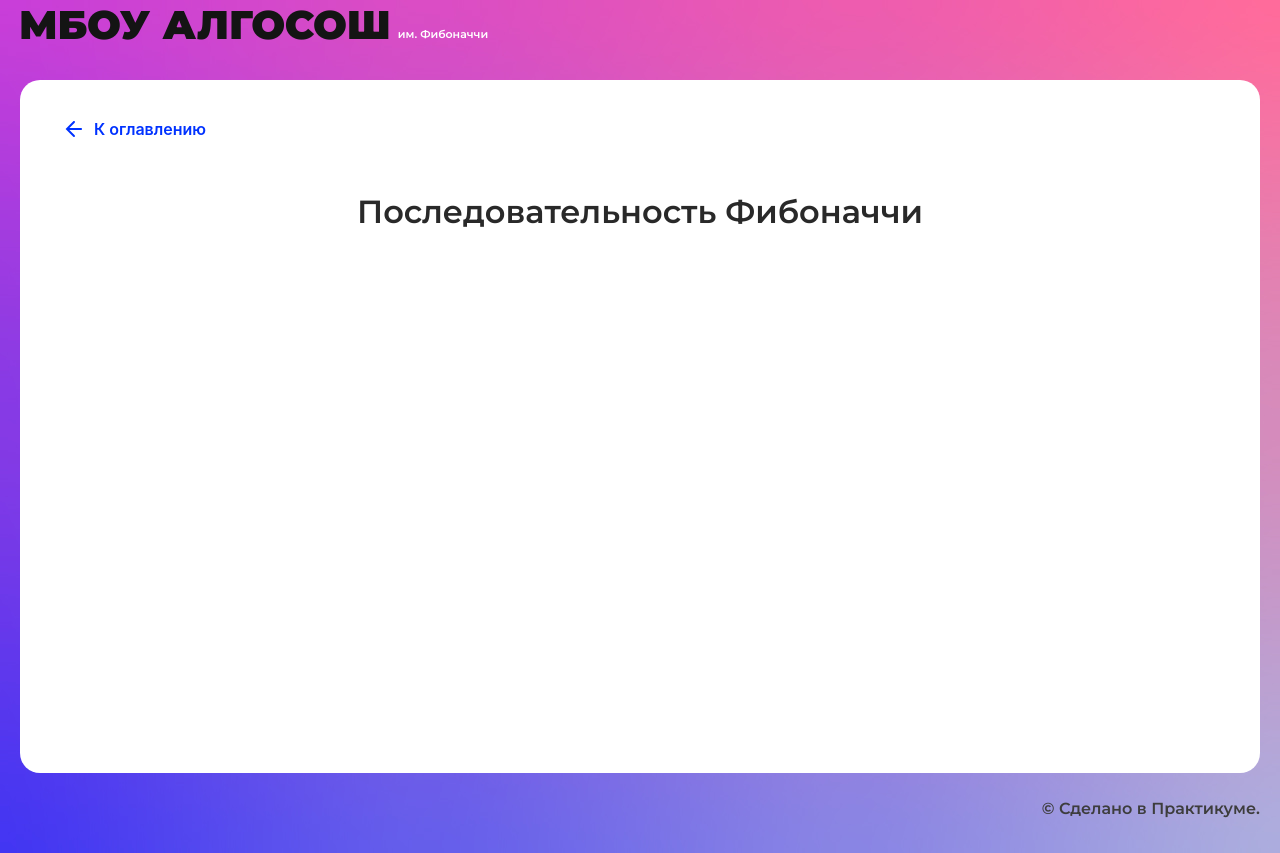
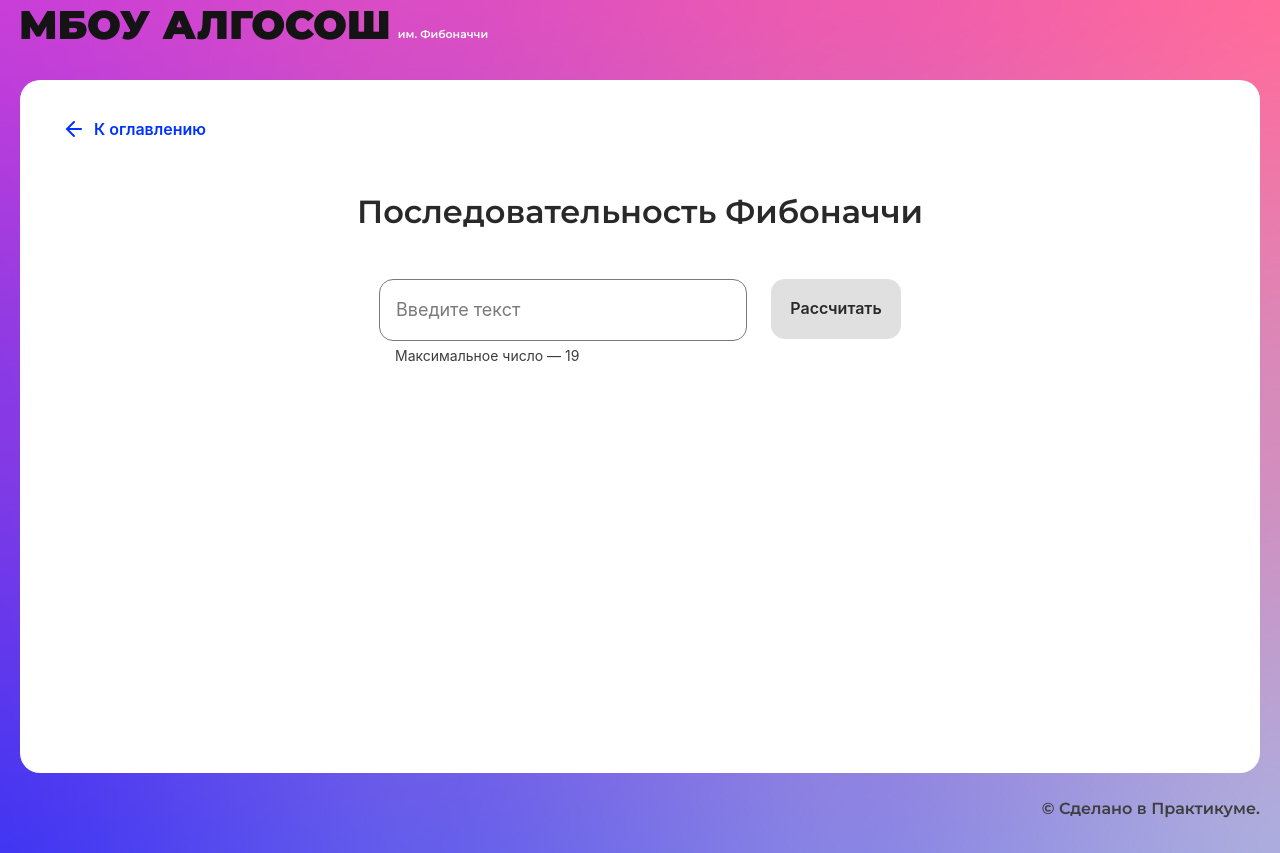
Before and after one commit to AlexeyNewDeveloper/algososh, a React (Create React App) app: page /fibonacci in a window 1280 px wide. Built offline with nearby package versions, Linux system fonts and the light colour scheme.

Commit message:
Сделал последовательность фибоначчи

```diff
--- /dev/null
+++ b/src/components/fibonacci-page/fibonacci-page.module.css
@@ -0,0 +1,22 @@
+.wrap {
+  display: flex;
+  align-items: center;
+  flex-direction: column;
+}
+
+.content {
+  display: flex;
+  width: 100%;
+  max-width: 522px;
+  box-sizing: border-box;
+}
+
+.result_box {
+  display: grid;
+  grid-template-rows: auto;
+  grid-template-columns: repeat(10, 1fr);
+  row-gap: 78px;
+  column-gap: 16px;
+  margin-top: 48px;
+  max-width: 944px;
+}
--- a/src/components/fibonacci-page/fibonacci-page.tsx
+++ b/src/components/fibonacci-page/fibonacci-page.tsx
@@ -1,10 +1,92 @@
 import React from "react";
+import styles from "./fibonacci-page.module.css";
 import { SolutionLayout } from "../ui/solution-layout/solution-layout";
+import { Input } from "../ui/input/input";
+import { Button } from "../ui/button/button";
+import { useForm } from "../../hooks/useForm";
+import { Circle } from "../ui/circle/circle";
 
 export const FibonacciPage: React.FC = () => {
+  const [clickButton, setClickButton] = React.useState<boolean>(false);
+  const [loading, setLoading] = React.useState<boolean>(false);
+  const [arrayText, setArrayText] = React.useState<{
+    displayedTextArray: Array<number>;
+  }>({
+    displayedTextArray: [],
+  });
+  const { values, handleChange } = useForm<{
+    number: string | null;
+  }>({
+    number: null,
+  });
+
+  const delayFibIter = (displayedArr: number[], ms: number) =>
+    new Promise((resolve, reject) => {
+      setTimeout(() => {
+        setArrayText({
+          displayedTextArray: displayedArr,
+        });
+        resolve(true);
+      }, ms);
+    });
+
+  async function fibIterative(n: number) {
+    let arr: number[] = [1, 1];
+    let displayedArr: number[] = [];
+    for (let i = 2; i < n + 1; i++) {
+      arr.push(arr[i - 2] + arr[i - 1]);
+    }
+    for (let i = 0; i < arr.length; i++) {
+      displayedArr.push(arr[i]);
+      await delayFibIter(displayedArr, 500);
+    }
+    setLoading(false);
+  }
+
+  const onClickButton = () => {
+    setArrayText({
+      displayedTextArray: [],
+    });
+    setClickButton(true);
+    setLoading(true);
+    fibIterative(Number(values.number));
+  };
+
   return (
     <SolutionLayout title="Последовательность Фибоначчи">
-
+      <div className={styles.wrap}>
+        <div className={styles.content}>
+          <Input
+            name="number"
+            onChange={(e) => {
+              handleChange(e);
+            }}
+            max={19}
+            isLimitText={true}
+            type="number"
+            extraClass="mr-12"
+          />
+          <Button
+            isLoader={loading}
+            disabled={
+              !values.number ||
+              !Number(values.number) ||
+              Number(values.number) > 19
+            }
+            onClick={onClickButton}
+            text="Рассчитать"
+          />
+        </div>
+        {clickButton && (
+          <div className={styles.result_box}>
+            {arrayText.displayedTextArray.map((number, index, arr) => {
+              return (
+                <Circle key={index} letter={String(number)} index={index} />
+              );
+            })}
+          </div>
+        )}
+      </div>
     </SolutionLayout>
   );
 };
--- a/src/components/string/string.tsx
+++ b/src/components/string/string.tsx
@@ -8,7 +8,6 @@ import { Button } from "../ui/button/button";
 import { useForm } from "../../hooks/useForm";
 import { Circle } from "../ui/circle/circle";
 import { ElementStates } from "../../types/element-states";
-import { time } from "console";
 
 interface ILetter {
   letter: string;
@@ -25,7 +24,7 @@ export const StringComponent: React.FC = () => {
   }>({
     displayedTextArray: [],
   });
-  const { values, setValues, handleChange } = useForm<{
+  const { values, handleChange } = useForm<{
     text: string;
   }>({
     text: "",
```
